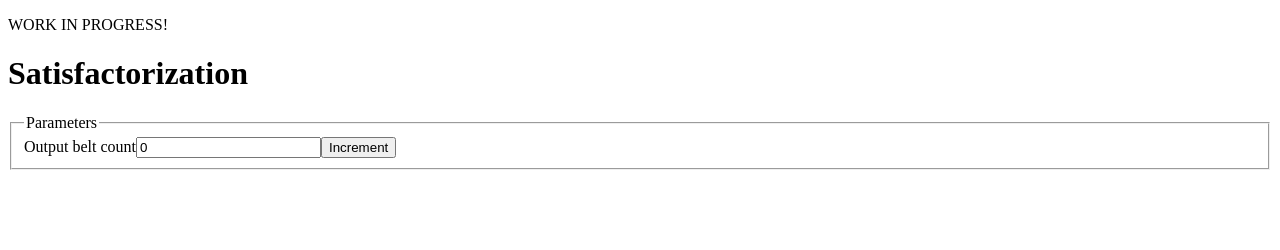
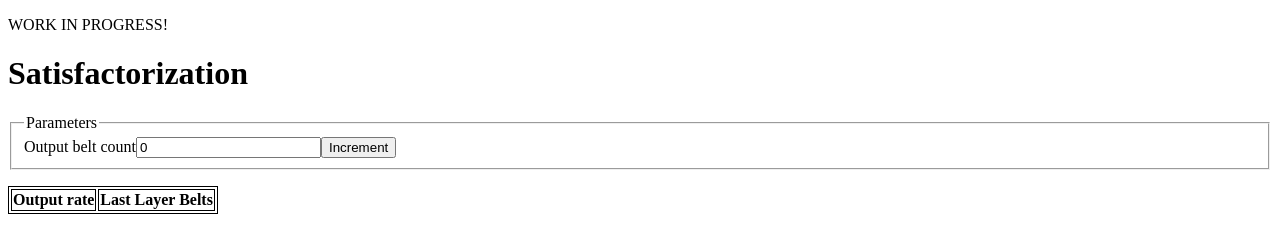
Before and after one commit to TrainBear/Satisfactorization, a website built with webpack: page index.html in a window 1280 px wide. Built offline with nearby package versions, Linux system fonts and the light colour scheme.

Commit message:
belt merging html table

```diff
--- a/index.html
+++ b/index.html
@@ -4,6 +4,7 @@
     <meta charset="UTF-8">
     <title>Satisfactorization</title>
     <script defer src="dist/main.js"></script>
+    <link rel="stylesheet" type="text/css" href="./style.css">
 </head>
 
 <body>
--- /dev/null
+++ b/style.css
@@ -0,0 +1,3 @@
+table, th, td {
+    border:1px solid black;
+}
```
Also changed, not shown: src/calculator.js (+0 -12 lines), src/components/splitterSystemCalculator/factorizationSplitterSystemCalculator/output/calculationDisplay.js, src/components/splitterSystemCalculator/factorizationSplitterSystemCalculator/output/layers.js, src/components/splitterSystemCalculator/factorizationSplitterSystemCalculator/output/outputLayers.js, 2 other files.
